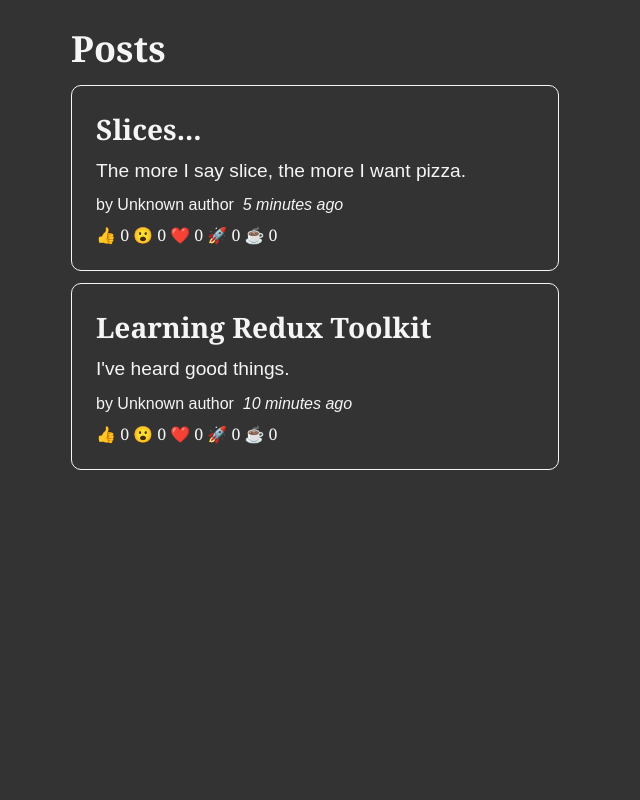
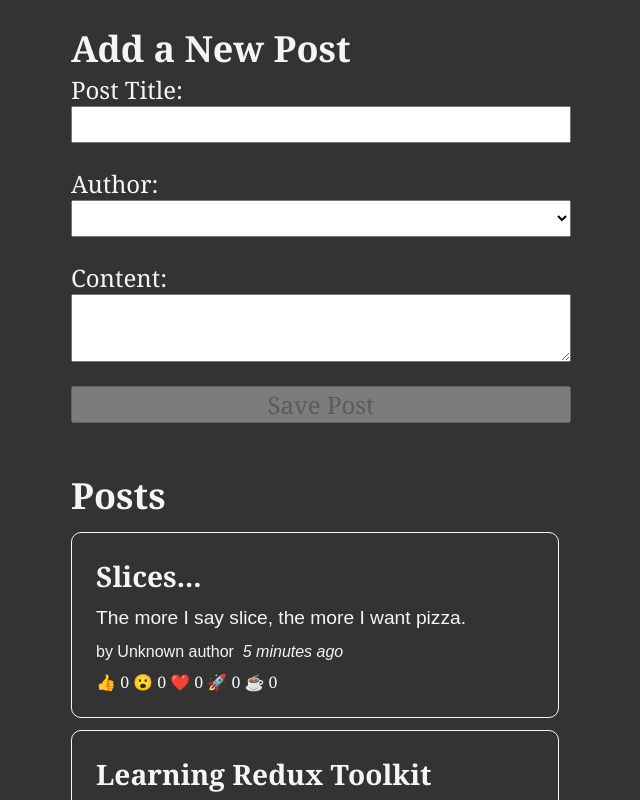
Before and after one commit to ishrar776/react-suimhu, a React (Create React App) app: page / in a window 1280 px wide. Shown: the top 800 px of the page, without its empty margins (319-959 px from the left). Built offline with nearby package versions, Linux system fonts and the light colour scheme.

Commit message:
1 file modified

```diff
--- a/src/App.js
+++ b/src/App.js
@@ -6,7 +6,7 @@ import Child from './Child';
 function App() {
   return (
     <main className="App">
-      {/* <AddPostForm /> */}
+      <AddPostForm />
       <PostsList />
       {/* <DemoCounter />
       <Child /> */}
```
